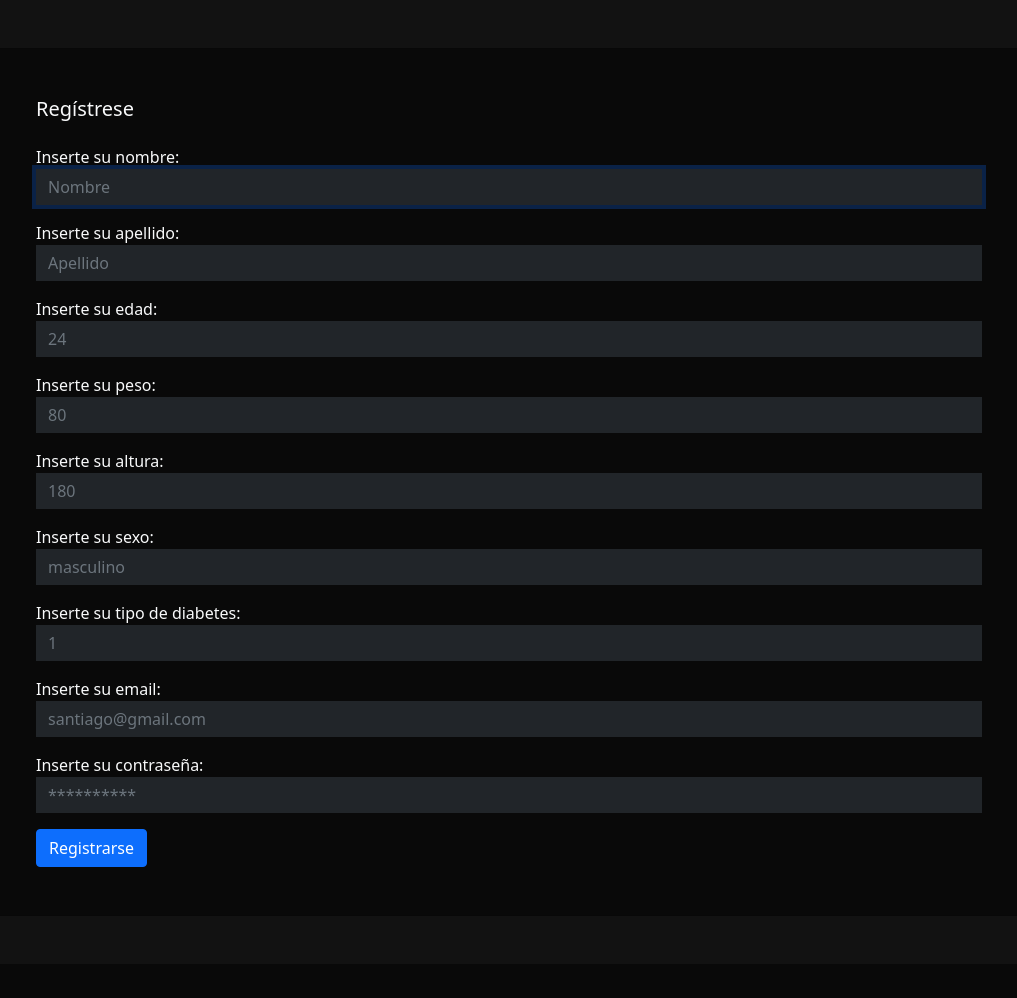
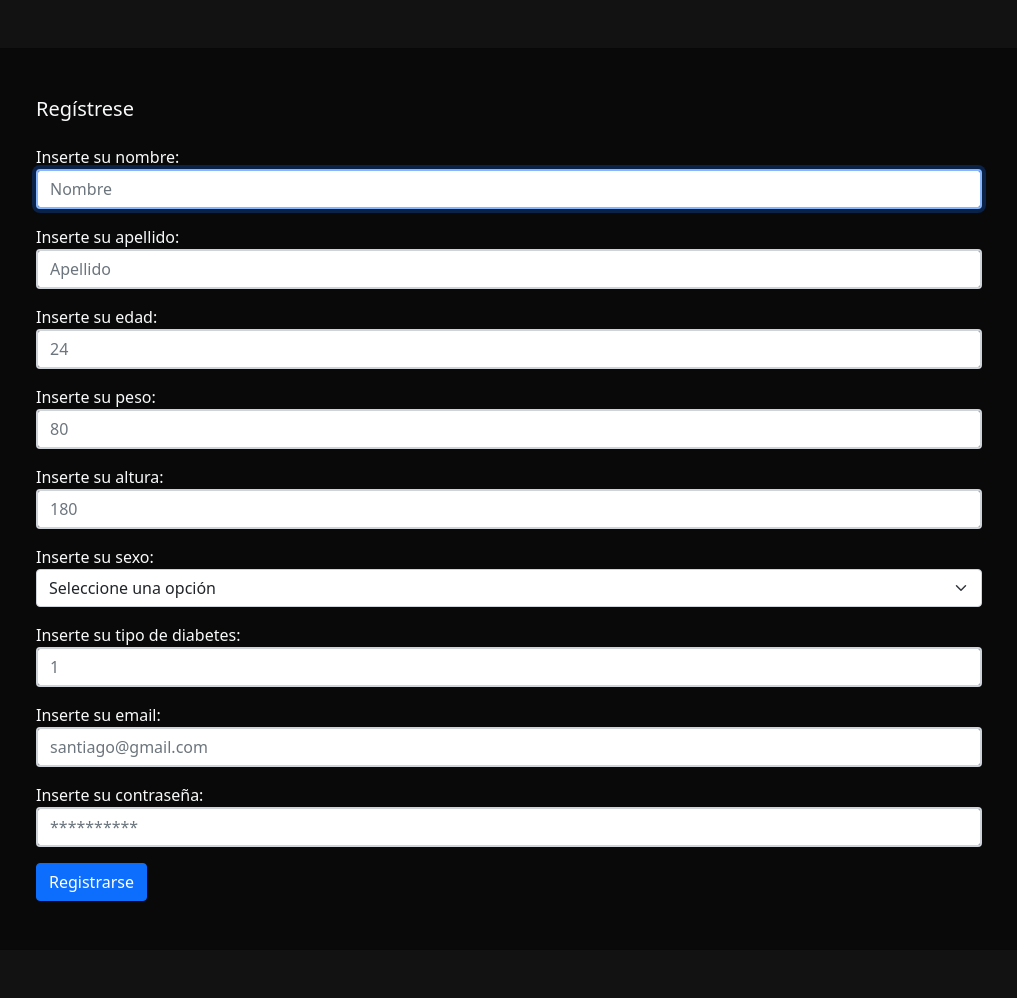
Before and after one commit to DaniBeato/ReNuDia, a Flask app: template frontend/main/templates/register.html in a window 1280 px wide. Shown: the part 56-1054 px from the top of the page, without its empty margins (131-1148 px from the left). Before the commit the page ends 923 px from the top, so only its background shows below. Run offline with Flask 3, Linux system fonts and the light colour scheme; the template is opened without the code that fills it, so the values that code supplies are empty; parts of the project's set-up code (start-up, migrations or seed data) failed here and were passed over.

Commit message:
register mejorado

```diff
--- a/backend/main/repositories/nutritional_record_repository.py
+++ b/backend/main/repositories/nutritional_record_repository.py
@@ -12,6 +12,9 @@ class NutritionalRecordRepository:
     def get_by_id(self, id):
         return self.nutritional_records.query.get(id)
 
+
+    def get_by_user_id(self, user_id):
+        return self.nutritional_records.query.filter_by(user_id = user_id).all()
 
     def create(self, nutritional_record):
         db.session.add(nutritional_record)
--- a/frontend/main/templates/login.html
+++ b/frontend/main/templates/login.html
@@ -20,7 +20,7 @@
                   <input
                     type="text"
                     name="email"
-                    class="form-control rounded-0 bg-dark border-0 text-white"
+                    class="form-control rounded-2  border-2"
                     placeholder="santiago@gmail.com"
                   />
                   </div>
@@ -29,7 +29,7 @@
                   <input
                     type="text"
                     name="password"
-                    class="form-control rounded-0 bg-dark border-0 text-white"
+                    class="form-control rounded-2  border-2"
                     placeholder="**********"
                   />
                 </div>
--- a/frontend/main/templates/register.html
+++ b/frontend/main/templates/register.html
@@ -17,18 +17,17 @@
                     <input
                         type="text"
                         name="name"
-                        class="form-control rounded-0 bg-dark border-0 text-white"
+                        class="form-control rounded-2  border-2"
                         placeholder="Nombre"
                         autofocus
                     />
-                    {{  show_field(form.name, class='form-control')}}
                 </div>
                 <div class="mb-3">
                   <label for="surname">Inserte su apellido:</label>
                   <input
                     type="text"
                     name="surname"
-                    class="form-control rounded-0 bg-dark border-0 text-white"
+                    class="form-control rounded-2  border-2"
                     placeholder="Apellido"
                     required
                   />
@@ -38,7 +37,7 @@
                   <input
                     type="text"
                     name="age"
-                    class="form-control rounded-0 bg-dark border-0 text-white"
+                    class="form-control rounded-2  border-2"
                     placeholder="24"
                   />
                 </div>
@@ -47,7 +46,7 @@
                   <input
                     type="text"
                     name="weight"
-                    class="form-control rounded-0 bg-dark border-0 text-white"
+                    class="form-control rounded-2  border-2"
                     placeholder="80"
                   />
                 </div>
@@ -56,25 +55,24 @@
                   <input
                     type="text"
                     name="height"
-                    class="form-control rounded-0 bg-dark border-0 text-white"
+                    class="form-control rounded-2  border-2"
                     placeholder="180"
                   />
                 </div>
                 <div class="mb-3">
                   <label for="gender">Inserte su sexo:</label>
-                  <input
-                    type="text"
-                    name="gender"
-                    class="form-control rounded-0 bg-dark border-0 text-white"
-                    placeholder="masculino"
-                  />
+                  <select class="form-select" aria-label="Default select example" name="gender">
+                      <option selected>Seleccione una opción</option>
+                      <option value="masculino">Masculino</option>
+                      <option value="femenino">Femenino</option>
+                  </select>
                 </div>
                 <div class="mb-3">
                   <label for="diabetes_type">Inserte su tipo de diabetes:</label>
                   <input
                     type="text"
                     name="diabetes_type"
-                    class="form-control rounded-0 bg-dark border-0 text-white"
+                    class="form-control rounded-2  border-2"
                     placeholder="1"
                   />
                 </div>
@@ -83,7 +81,7 @@
                   <input
                     type="text"
                     name="email"
-                    class="form-control rounded-0 bg-dark border-0 text-white"
+                    class="form-control rounded-2  border-2"
                     placeholder="santiago@gmail.com"
                   />
                   </div>
@@ -92,7 +90,7 @@
                   <input
                     type="text"
                     name="password"
-                    class="form-control rounded-0 bg-dark border-0 text-white"
+                    class="form-control rounded-2  border-2"
                     placeholder="**********"
                   />
                 </div>
```
Also changed, not shown: backend/main/resources/nutritional_record_resource.py (+9 -3 lines), frontend/main/forms/auth_forms.py (+2 -6 lines), frontend/main/routes/main.py (+5 -3 lines).
